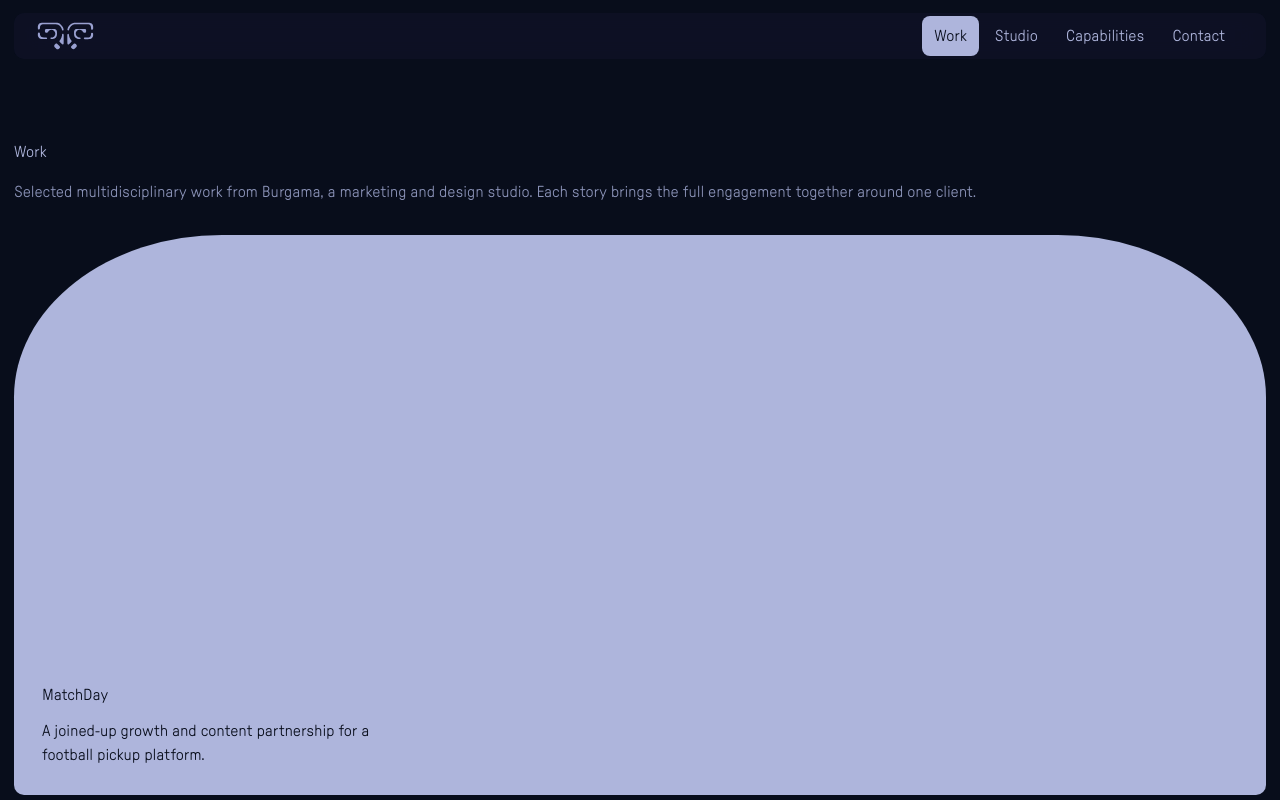
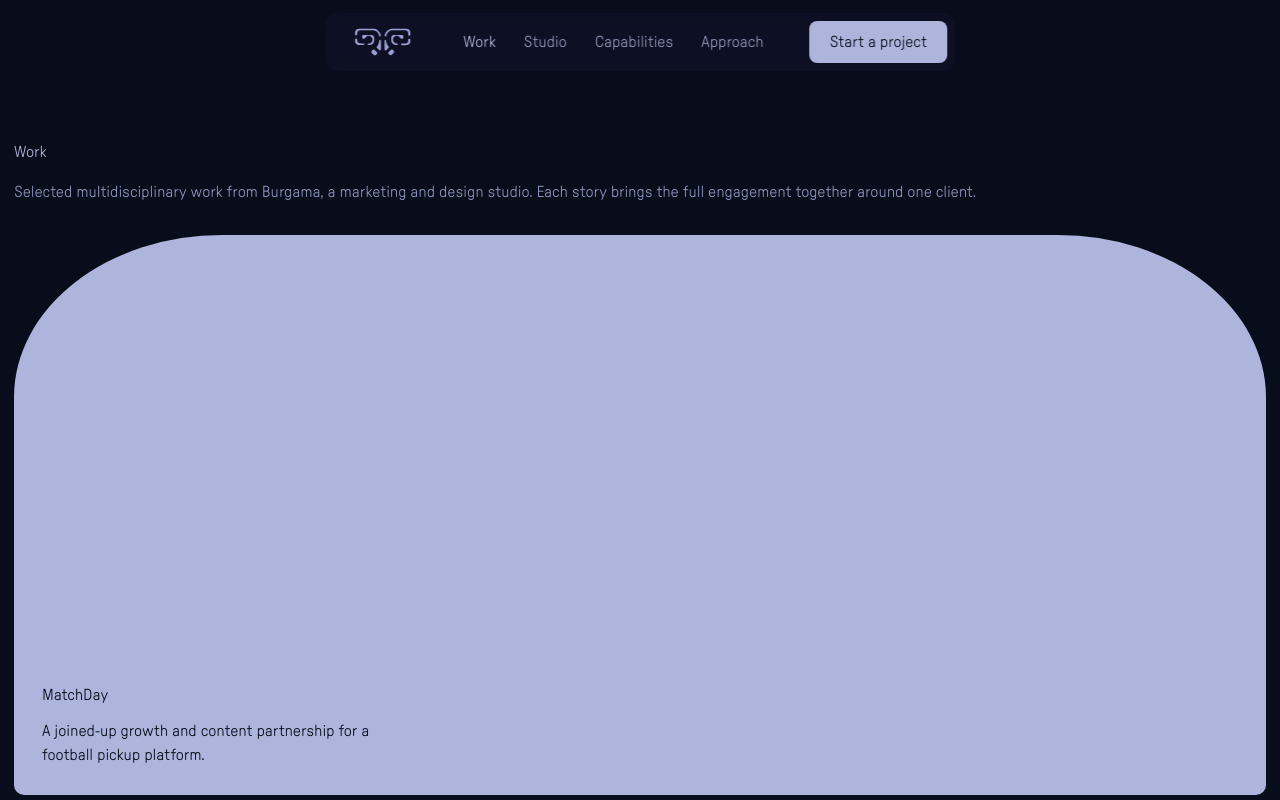
Before and after one commit to cedarandcactus/burgama-site-14.5, a Next.js app: page /work in a window 1280 px wide. Shown: the top 800 px of the page. Built offline with nearby package versions, Linux system fonts and the light colour scheme.

Commit message:
feat: adjust global layout and navigation structure\n\nRefactored global CSS for responsive design and updated site navigation links.

```diff
--- a/app/globals.css
+++ b/app/globals.css
@@ -514,8 +514,12 @@
 }
 
 @media (min-width: 700px) {
+  /* The pill hugs its own contents rather than spanning the page. */
   .burgama-shell {
-    width: min(1440px, calc(100vw - 28px)) !important;
+    --shell-height: 58px;
+    --shell-radius: 12px;
+    width: max-content !important;
+    max-width: calc(100vw - 28px);
     background: rgb(14 18 37 / 0.94);
   }
 
@@ -525,9 +529,47 @@
   }
 
   .burgama-bar {
-    grid-template-columns: auto minmax(0, 1fr) auto;
-    padding-inline: 18px;
-  }
+    grid-template-columns: auto auto auto;
+    /* Brand sits inset from the left; the CTA nearly touches the right end. */
+    padding-inline: 24px 8px;
+    gap: 34px;
+  }
+
+  .burgama-bar > div:not([id]) {
+    gap: 4px;
+  }
+}
+
+/* Plain text links, so the CTA is the only filled element in the pill. */
+.nav-link {
+  color: color-mix(in srgb, var(--periwinkle) 82%, transparent);
+  transition: color 220ms var(--ease-module);
+}
+
+.nav-link:hover,
+.nav-link:focus-visible,
+.nav-link-active {
+  color: var(--periwinkle);
+}
+
+/* Solid control at the right end of the nav pill. */
+.nav-cta {
+  align-items: center;
+  justify-content: center;
+  height: calc(var(--shell-height) - 16px);
+  padding-inline: 20px;
+  border-radius: 8px;
+  background: var(--periwinkle);
+  color: var(--navy) !important;
+  white-space: nowrap;
+  transition:
+    background-color 300ms var(--ease-module),
+    color 300ms var(--ease-module);
+}
+
+.nav-cta:hover,
+.nav-cta:focus-visible {
+  background: color-mix(in srgb, var(--periwinkle) 78%, #ffffff);
 }
 
 @media (max-width: 580px) {
@@ -1149,6 +1191,8 @@ html[data-entry-open='true'] body {
 
 .ed-page {
   --ed-gutter: clamp(1.25rem, 5vw, 5rem);
+  /* Opens a navy gap for the floating nav pill so the strip starts below it. */
+  padding-top: 84px;
   padding-bottom: clamp(3rem, 8vh, 6rem);
   background: var(--navy);
 }
@@ -1179,8 +1223,7 @@ html[data-entry-open='true'] body {
   display: flex;
   flex-direction: column;
   align-items: center;
-  /* Clears the fixed nav pill that floats over the top of the page. */
-  padding: clamp(6rem, 17vh, 12rem) var(--ed-gutter) clamp(3rem, 8vh, 6rem);
+  padding: clamp(3.5rem, 11vh, 8rem) var(--ed-gutter) clamp(3rem, 8vh, 6rem);
   text-align: center;
 }
 
--- a/components/site-nav.tsx
+++ b/components/site-nav.tsx
@@ -148,25 +148,34 @@ export function SiteNav() {
             {open ? 'Close' : 'Menu'}
           </button>
 
-          <div className="hidden items-center justify-end gap-1 min-[700px]:flex">
+          <div className="hidden items-center justify-center gap-1 min-[700px]:flex">
             {[
               { label: 'Work', href: '/work' },
               { label: 'Studio', href: '/studio' },
-              { label: 'Capabilities', href: '/#capabilities' },
-              { label: 'Contact', href: '/contact' },
+              { label: 'Capabilities', href: '/studio#capabilities' },
+              { label: 'Approach', href: '/studio#approach' },
             ].map((item) => (
               <Link
                 key={item.label}
                 href={item.href}
                 aria-current={isActive(item.href) ? 'page' : undefined}
-                className={`t-ui rounded-sm px-3 py-2 transition-colors duration-200 hover:bg-periwinkle hover:text-navy focus-visible:bg-periwinkle focus-visible:text-navy ${
-                  isActive(item.href) ? 'bg-periwinkle text-navy' : 'text-periwinkle'
+                className={`t-ui nav-link rounded-sm px-3 py-2 ${
+                  isActive(item.href) ? 'nav-link-active' : ''
                 }`}
               >
                 {item.label}
               </Link>
             ))}
           </div>
+
+          {/* Solid control pinned inside the right end of the pill. */}
+          <Link
+            href="/contact"
+            aria-current={isActive('/contact') ? 'page' : undefined}
+            className="nav-cta t-ui hidden min-[700px]:inline-flex"
+          >
+            Start a project
+          </Link>
           </div>
         </div>
 
```
